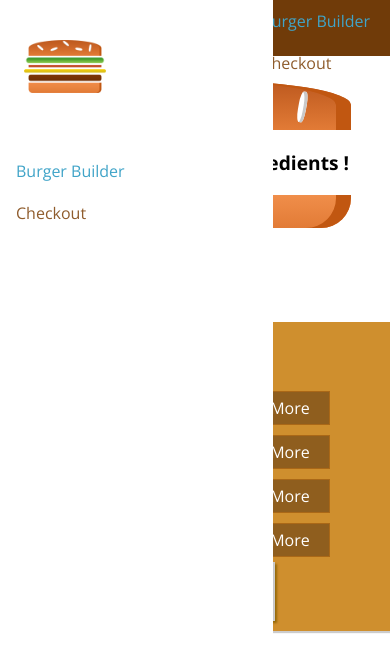
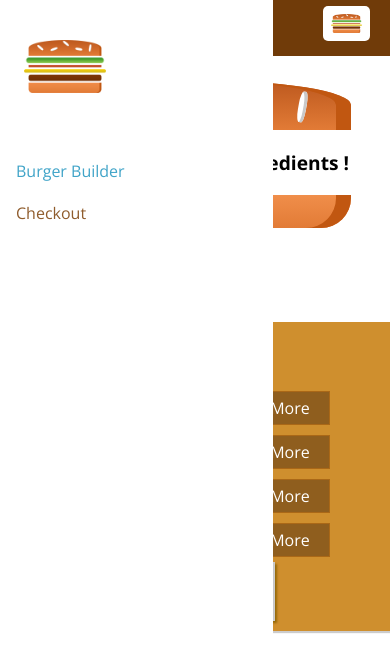
Before and after one commit to aminhl/Burger_React, a React app: page / in a window 390 px wide. Shown: the top 672 px of the page. Built offline with nearby package versions, Linux system fonts and the light colour scheme.

Commit message:
more_responsive_adjustments

```diff
--- a/src/components/Navigation/Toolbar/Toolbar.css
+++ b/src/components/Navigation/Toolbar/Toolbar.css
@@ -17,6 +17,12 @@
   height: 100%;
 }
 
-.Logo{
+.Logo {
   height: 80%;
 }
+
+@media (max-width: 499px) {
+  .DesktopOnly {
+    display: none;
+  }
+}
--- a/src/components/Navigation/Toolbar/Toolbar.js
+++ b/src/components/Navigation/Toolbar/Toolbar.js
@@ -9,7 +9,7 @@
     <div className={classes.Logo}>
       <Logo />
     </div>
-    <nav>
+    <nav className={classes.DesktopOnly}>
       <NavigationItems />
     </nav>
   </header>
```
